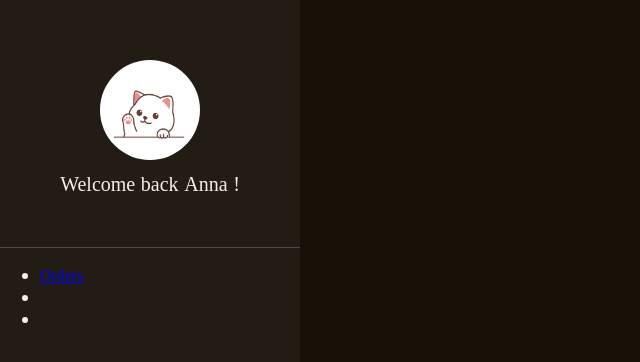
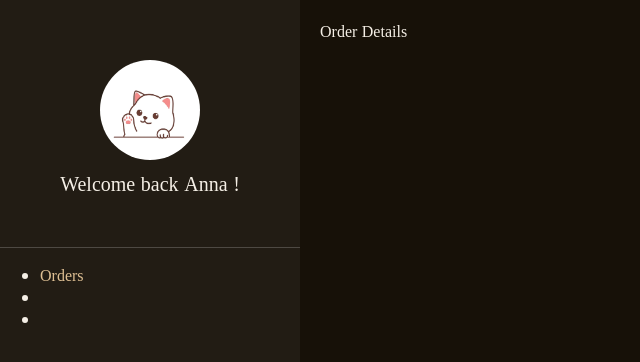
Before and after one commit to Matthiaswf/AnnaBannaBakery-Admin-Page, a Vue app: page /orders/1 in a window 1280 px wide. Shown: the top 362 px of the page, without its empty margins (0-640 px from the left). Built offline with nearby package versions, Linux system fonts and the light colour scheme.

Commit message:
Orders Link to Detail Page  styling

```diff
--- a/src/assets/main.css
+++ b/src/assets/main.css
@@ -20,6 +20,10 @@ body {
   padding: 0;
   background-color: var(--background);
   color: var(--text);
+}
+a {
+  color: var(--primary);
+  text-decoration: none;
 }
 
 h1,
--- a/src/components/OrderDetails.vue
+++ b/src/components/OrderDetails.vue
@@ -13,6 +13,9 @@
       {{ order.cart.reduce((total, item) => total + item.quantity, 0) }}
     </p>
     <p class="item-country">Country : {{ order.contact.country }}</p>
+    <router-link :to="{ name: 'order', params: { id: order.id } }">
+      Detailed View
+    </router-link>
   </div>
 </template>
 
--- a/src/router/index.js
+++ b/src/router/index.js
@@ -1,6 +1,7 @@
 import { createRouter, createWebHistory } from 'vue-router';
 import HomeView from '../views/HomeView.vue';
 import OrderListView from '../views/OrderListView.vue';
+import OrderDetailsView from '@/views/OrderDetailsView.vue';
 
 const routes = [
   {
@@ -13,6 +14,11 @@ const routes = [
     name: 'orders',
     component: OrderListView,
   },
+  {
+    path: '/orders/:id',
+    name: 'order',
+    component: OrderDetailsView,
+  },
 ];
 
 const router = createRouter({
--- /dev/null
+++ b/src/views/OrderDetailsView.vue
@@ -0,0 +1,9 @@
+<template>
+  <div>Order Details</div>
+</template>
+
+<script>
+export default {};
+</script>
+
+<style lang="scss" scoped></style>
--- a/src/views/OrderListView.vue
+++ b/src/views/OrderListView.vue
@@ -28,7 +28,7 @@ export default {
 
 <style scoped>
 .order-container {
-  height: 180px;
+  height: 220px;
   width: 400px;
   border: 1px solid #ccc;
   padding: 10px;
```
